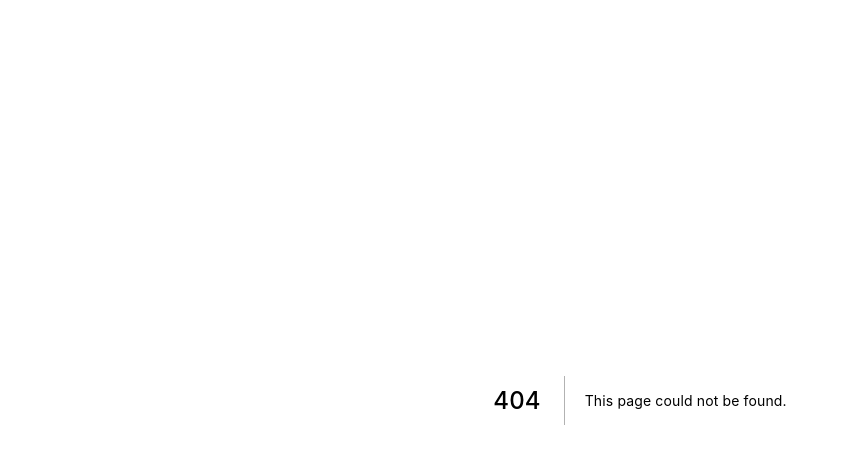
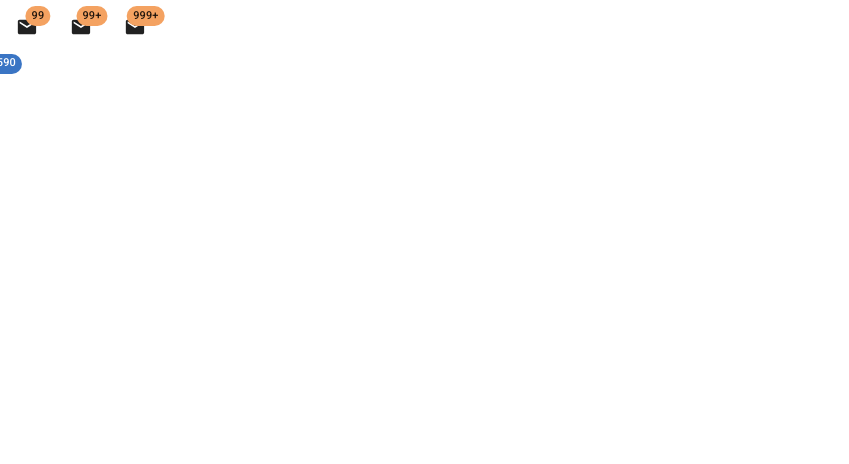
Before and after one commit to dmijatovic/next-mui-ts, a Next.js app: page /badge in a window 1280 px wide. Before the commit this address had no page. Shown: the top 464 px of the page, without its empty margins (0-849 px from the left). Built offline with nearby package versions, Linux system fonts and the light colour scheme.

Commit message:
feat: badges

```diff
--- /dev/null
+++ b/pages/badge.tsx
@@ -0,0 +1,36 @@
+import React from 'react';
+import { makeStyles, createStyles, Theme } from '@material-ui/core/styles';
+import Badge from '@material-ui/core/Badge';
+import MailIcon from '@material-ui/icons/Mail';
+
+const useStyles = makeStyles((theme: Theme) =>
+  createStyles({
+    root: {
+      '& > *': {
+        margin: theme.spacing(2),
+      },
+    },
+  }),
+);
+
+const defaultProps = {
+  color: 'secondary' as 'secondary',
+  children: <MailIcon />,
+};
+
+export default function BadgeMax() {
+  const classes = useStyles();
+
+  return (
+    <>
+    <div className={classes.root}>
+      <Badge badgeContent={99} {...defaultProps} />
+      <Badge badgeContent={16590} {...defaultProps} />
+      <Badge badgeContent={1500} max={999} {...defaultProps} />
+    </div>
+    <div>
+      <Badge badgeContent={16590} max={1000000} color="primary"/>
+    </div>
+    </>
+  );
+}
```
